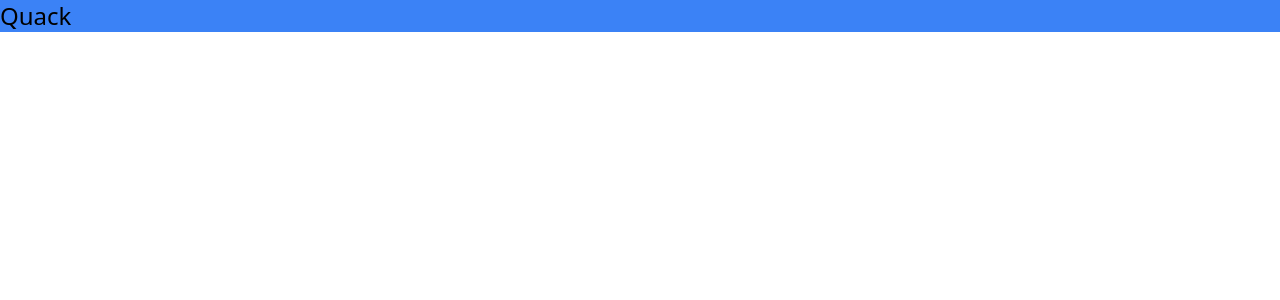
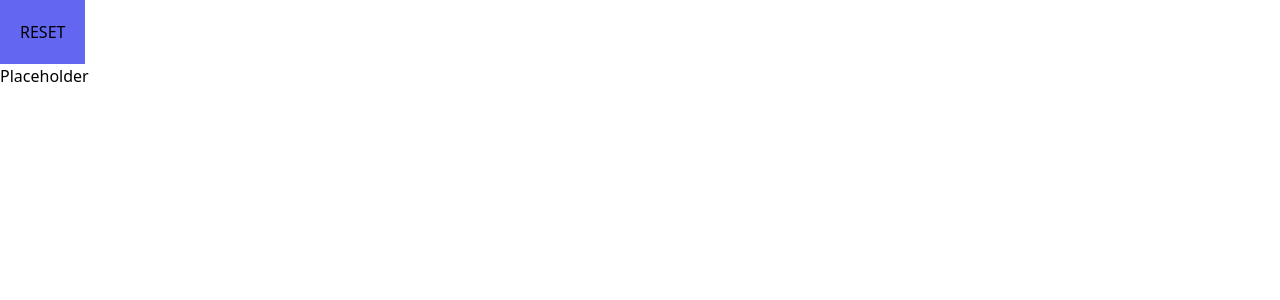
Before and after one commit to sethderrick/RachelChat, a React (Vite) app in the folder frontend/: page / in a window 1280 px wide. Shown: the top 300 px of the page. Built offline with nearby package versions, Linux system fonts and the light colour scheme; the HTML template or start-up script is replaced by a standard one.

Commit message:
Create Title component Reset func

```diff
--- a/frontend/src/App.tsx
+++ b/frontend/src/App.tsx
@@ -2,8 +2,8 @@ import Controller from "./components/Controller";
 
 function App() {
   return (
-    <div className="">
-      <div className="text-2xl bg-blue-500">Quack</div>
+    <div className="app">
+      <Controller />
     </div>
   );
 }
--- a/frontend/src/components/Controller.tsx
+++ b/frontend/src/components/Controller.tsx
@@ -1,4 +1,5 @@
 import { useState } from "react";
+import Title from "./Title";
 
 function Controller() {
   const [isLoading, setIsLoading] = useState(false);
@@ -10,11 +11,11 @@ function Controller() {
 
   return (
     <div className="h-screen overflow-y-hidden">
-      <div>Title</div>
+      <Title setMessages={setMessages} />
       <div className="flex flex-col justify-between h-full overflow-y-scroll pb-96">
         Placeholder
       </div>
-    </div>;
+    </div>
   );
 }
 
--- /dev/null
+++ b/frontend/src/components/Title.tsx
@@ -0,0 +1,37 @@
+import { useState } from "react";
+import axios from "axios";
+
+type Props = {
+  setMessages: (messages: any[]) => void;
+};
+
+function Title({ setMessages }: Props) {
+  const [isResetting, setIsResetting] = useState(false);
+
+  // Reset the conversation
+  const resetConversation = async () => {
+    setIsResetting(true);
+
+    await axios
+      .get("http://127.0.0.1:8000/reset")
+      .then((res) => {
+        if (res.status === 200) {
+          setMessages([]);
+        } else {
+          console.error("There was an error with the API request to backend");
+        }
+      })
+      .catch((err) => {
+        console.error(err.messages);
+      });
+
+    setIsResetting(false);
+  };
+  return (
+    <div>
+      <button onClick={resetConversation} className="bg-indigo-500 p-5">RESET</button>
+    </div>
+  );
+}
+
+export default Title;
```
Also changed, not shown: 1 other file (tests, documents, lock files or other folders).
